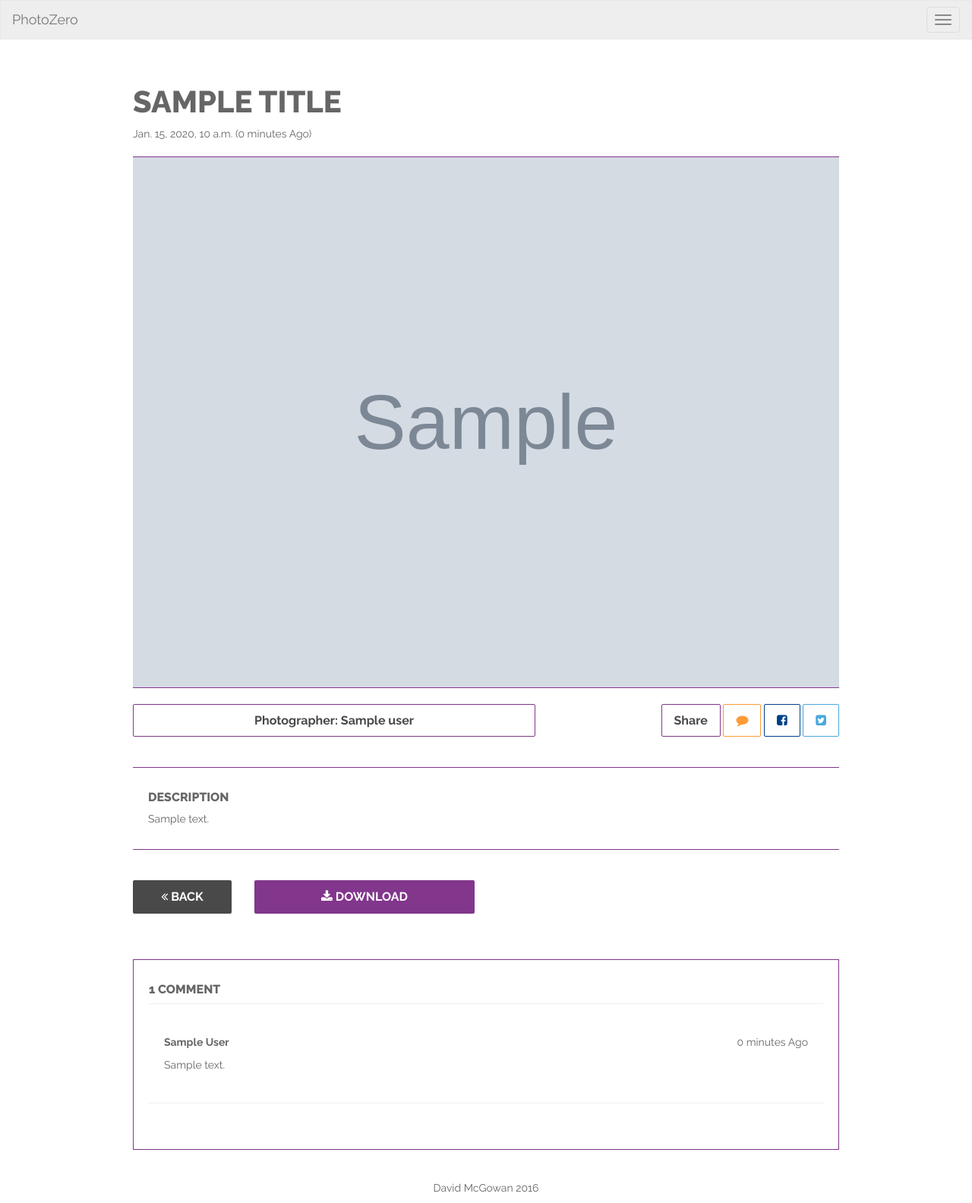
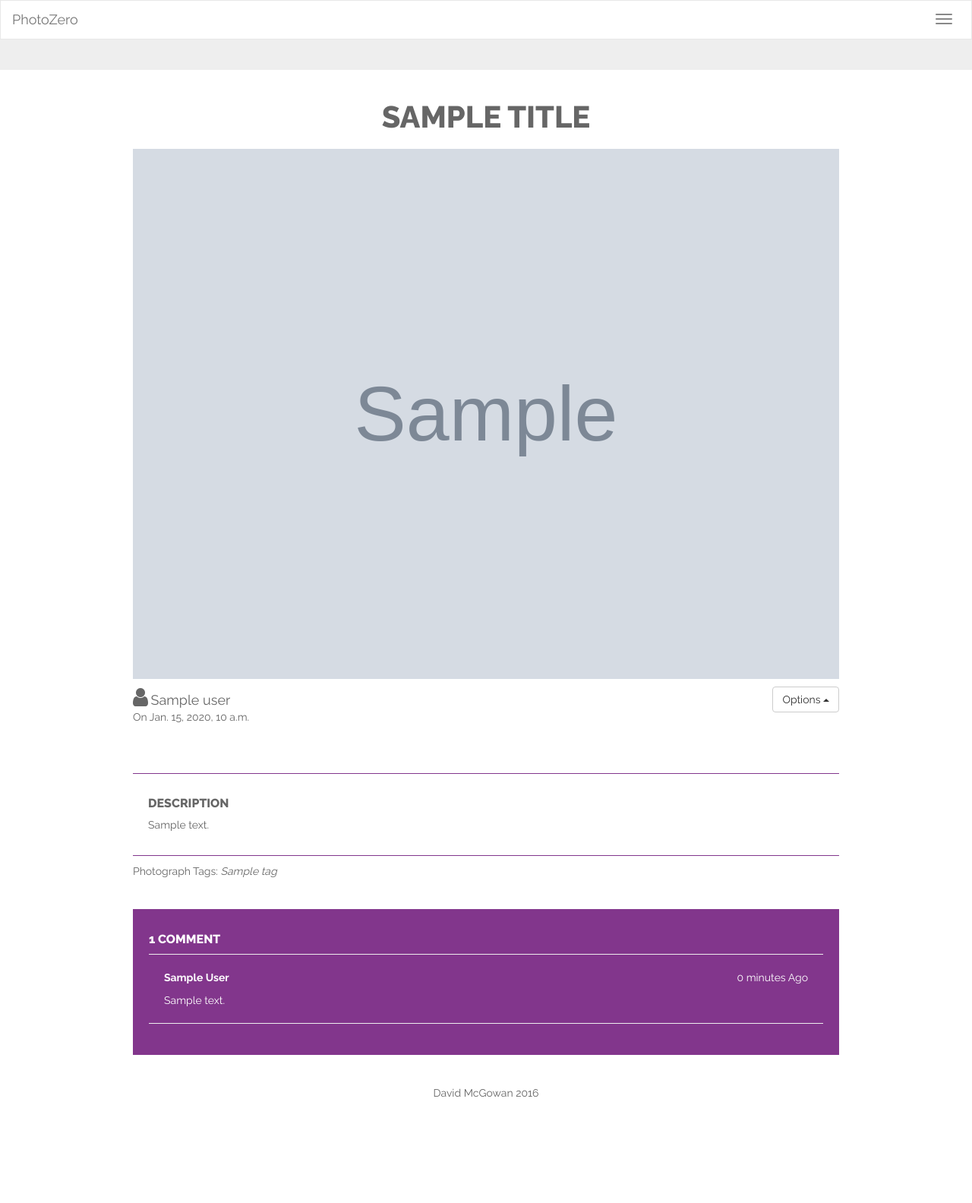
Before and after one commit to davidmcg1985/photozero-digitalocean, a Django app: template timeline/templates/photo_detail.html in a window 1280 px wide. Shown: the whole page at 76% size. After the commit the page ends 1445 px from the top, so only its background shows below. Run offline with Django 3.2, Linux system fonts and the light colour scheme; the template is opened without the code that fills it: most values are stand-ins (such as "Sample title", 1, 10 or a date in 2020); grey boxes marked "Sample" are stand-in pictures; parts of the project's set-up code (start-up, migrations or seed data) failed here and were passed over; some libraries are stand-ins or nearby versions.

Commit message:
more changes to UI

```diff
--- a/timeline/static/css/style.css
+++ b/timeline/static/css/style.css
@@ -3,7 +3,7 @@
 body {
     font-family: 'Raleway', Arial, sans-serif;
     color: #666;
-    background-color: #fff;
+    background-color: #eee;
     font-weight: 400;
     -webkit-font-smoothing: antialiased;
     position: relative;
@@ -166,8 +166,16 @@ a:focus {
 }
 
 .navbar-default {
-    background-color: #EEEEEE;
+    background-color: #FFFFFF;
     border-color: #E7E7E7;
+}
+
+.navbar-default .navbar-toggle {
+    border: none !important;
+}
+
+.navbar-default .navbar-toggle:hover, .navbar-default .navbar-toggle:focus {
+    background-color: #fff;
 }
 
 .logo {
@@ -183,15 +191,20 @@ a:focus {
 /***************************
 ******** Timeline ********
 ***************************/
+.timeline {
+    background-color: #ffffff;
+    margin: 40px 0;
+    padding: 20px 0;
+}
 
-.timeline {
+.timeline-image {
     text-align: center;
     padding: 10px 0px 10px 0px;
 }
 
-.timeline img {
-    border-top: 1px solid #82368C;
-    border-bottom: 1px solid #82368C;
+.timeline-image img {
+/*    border-top: 1px solid #82368C;
+    border-bottom: 1px solid #82368C;*/
     min-width: 100%;
     min-height: 100%;
 }
@@ -227,31 +240,40 @@ a:focus {
 ******** Photo Detail ********
 ***************************/
 
-.photoDetail {
-    text-align: center;
-    padding: 20px 0px;
+.photo {
+    background-color: #ffffff;
+    padding: 20px 0;
 }
 
-.photoDetail img {
-    border-top: 1px solid #82368C;
-    border-bottom: 1px solid #82368C;
+.photo-image {
+    text-align: center;
+    padding: 10px 0px 10px 0px;
+}
+
+.photo-image img {
+/*    border-top: 1px solid #82368C;
+    border-bottom: 1px solid #82368C;*/
     min-width: 100%;
     min-height: 100%;
 }
 
-#photoDetail hr {
+/*#photoDetail hr {
     padding: 0px;
     margin: 40px 0px 40px 0px;
+}*/
+
+.image-author {
+    font-size: 18px;
 }
 
 .description {
     border-top: 1px solid #82368C;
     border-bottom: 1px solid #82368C;
     padding: 20px;
-    margin: 20px 0px 40px 0px;
+    margin: 20px 0px 10px 0px;
 }
 
-.btn--comment {
+.btn-comment {
     box-shadow: 0px 0px 0px 0px #FF9B37 inset !important;
     border: 1px solid #FF9B37 !important;
     /*border-bottom: 5px solid #FF9B37 !important;*/
@@ -259,7 +281,7 @@ a:focus {
     text-decoration: none;
 }
 
-.btn--facebook {
+.btn-facebook {
     box-shadow: 0px 0px 0px 0px #004088 inset !important;
     border: 1px solid #004088 !important;
     /*border-bottom: 5px solid #004088 !important;*/
@@ -267,7 +289,7 @@ a:focus {
     text-decoration: none;
 }
 
-.btn--twitter {
+.btn-twitter {
     box-shadow: 0px 0px 0px 0px #49A8DE inset !important;
     border: 1px solid #49A8DE !important;
     /*border-bottom: 5px solid #49A8DE !important;*/
@@ -275,7 +297,7 @@ a:focus {
     text-decoration: none;
 }
 
-.btn--whatsapp {
+.btn-whatsapp {
     box-shadow: 0px 0px 0px 0px #43D854 inset !important;
     border: 1px solid #43D854 !important;
     /*border-bottom: 5px solid #43D854 !important;*/
@@ -286,18 +308,25 @@ a:focus {
 .comment-section {
     border: 1px solid #82368C;
     padding: 20px;
+    background-color: #82368C;
+    color: #ffffff;
 }
 
 .comment {
     margin: 20px;
 }
 
-.date {
+/*.date {
 
 }
 
 .comment-add {
 
+}*/
+
+.comment-link {
+    font-size: 19px;
+    color: #666;
 }
 
 @media only screen and (min-width: 768px) {
@@ -453,7 +482,7 @@ a:focus {
     /*margin-top: 20px;*/
     position: absolute;
     left: 5px;
-    bottom: 45px;
+    bottom: 25px;
     z-index: 1000px;
     /*margin: 5px 0 15px 0;*/
 }
--- a/timeline/templates/photo_detail.html
+++ b/timeline/templates/photo_detail.html
@@ -16,20 +16,19 @@
   <div class="space"></div> <!-- 40px Vertical Spacing -->
 
   <!-- Photo Detail -->
- 	<section id="photoDetail">
+ 	<div class="photo">
 
 	<div class="container">
 
 		<div class="row">
-			<div class="col-sm-12">
+			<div class="col-sm-12 text-center">
 				<h1>{{ title }}</h4>
-				{{ instance.timestamp }}  ({{ instance.timestamp | timesince }} Ago)
 			</div>
 		</div>
 
 		<div class="row">
 			<div class="col-md-12">
-				<div class="photoDetail">
+				<div class="photo-image">
 				{% if instance.image %}
 		    		<img src='{{ instance.image.url }}' class='img-responsive' />
 		    	{% endif %}
@@ -40,42 +39,63 @@
 
 	<div class="container"> <!-- Container -->
 
-		<div class="row">
+<!-- 		<div class="row">
 	        <div class="col-md-12">
 	          <div class="fb-like pull-left" data-href="{{ request.build_absolute_uri }}" data-layout="button_count" data-action="like" data-show-faces="true" data-share="false"></div>
 	        </div>
-	      </div>
+	    </div> -->
 
-	 	<div class="row">
+	    <div class="row">
+	    	<div class="col-xs-6 col-sm-6 text-left">
+	    		<i class="fa fa-user fa-2x"></i> <span class="image-author">{{ instance.user }}</span><br/>
+          		On {{ instance.timestamp }}
+        	</div>
 
-			<div class="col-md-7">
-				<a class="btn btn-block btn-lg btn-purplea" style="cursor: default; text-transform: none;">
-				Photographer: {{ instance.user }}
+			<div class="col-xs-6 col-sm-6 text-right">
+				<div class="btn-group dropup">
+				  <button type="button" class="btn btn-default dropdown-toggle" data-toggle="dropdown" aria-haspopup="true" aria-expanded="false">
+				    Options <span class="caret"></span>
+				  </button>
+				  <ul class="dropdown-menu dropdown-menu-right">
+				    <li><a href="{{ instance.image.url }}" role="button"><i class="fa fa-download"></i> Download</a></li>
+				    {% if user.is_superuser or request.user == instance.user %}
+				    <li><a href="{% url 'timeline:update' slug=instance.slug %}" role="button"><i class="fa fa-pencil-square-o"></i> Edit</a></li>
+				    <li><a href="{% url 'timeline:delete' slug=instance.slug %}" role="button"><i class="fa fa-times-circle"></i> Delete</a></li>
+				    {% else %}
+				    {% endif %}
+				    <li role="separator" class="divider"></li>
+				    <li><a href="{% url 'timeline:list' %}" role="button"><i class="fa fa-angle-double-left"></i> Back</a></li>
+				  </ul>
+				</div>
+			</div>
+		</div>
+
+		<div class="space"></div> <!-- 40px Vertical Spacing -->
+
+
+	 	<!--<div class="row">
+	 		<div class="col-xs-4 col-sm-2 col-md-2">
+				<span class="btn btn-block btn-purplea" style="cursor: default; text-transform: none;">Share</span>
+			</div>
+			<div class="col-xs-3 col-sm-2 col-md-1">
+				<a class="btn btn-block btn-graya btn-comment" href="#comments" data-toggle="tooltip" data-placement="bottom" title="Comments" data-original-title="Comments">
+				    <span><i class="fa fa-comment" style="color: #FF9B37;"></i></span>
 				</a>
 			</div>
-
-			<div class="col-md-5 text-right">
-					<span class="btn btn-lg btn-purplea" style="cursor: default; text-transform: none;">Share</span>
-				<!-- Comments section -->
-					<a class="btn btn-lg btn-graya btn--comment" href="#comments" data-toggle="tooltip" data-placement="bottom" title="Comments" data-original-title="Comments">
-					    <span><i class="fa fa-comment" style="color: #FF9B37;"></i></span>
-					</a>
-
-				<!-- Facebook -->
-				<a class="btn btn-lg btn-darka btn--facebook" target="_blank" href="https://www.facebook.com/sharer/sharer.php?u={{ request.build_absolute_uri }}" onclick="window.open(this.href,'facebook-share-dialog','width=626,height=436');return false;" data-toggle="tooltip" data-placement="bottom" title="Facebook" data-original-title="Facebook">
+			<div class="col-xs-3 col-sm-2 col-md-1">
+				<a class="btn btn-block btn-darka btn-facebook" target="_blank" href="https://www.facebook.com/sharer/sharer.php?u={{ request.build_absolute_uri }}" onclick="window.open(this.href,'facebook-share-dialog','width=626,height=436');return false;" data-toggle="tooltip" data-placement="bottom" title="Facebook" data-original-title="Facebook">
 				    <span><i class="fa fa-facebook-square" style="color: #004088;"></i></span>
 				</a>
-
-				<!-- Twitter -->
-				<a class="btn btn-lg btn-darka btn--twitter" target="_blank" href="https://twitter.com/home?status={{ share_string }}%20{{ request.build_absolute_uri }}" onclick="window.open(this.href,'twitter-share-dialog','width=626,height=436');return false;" data-toggle="tooltip" data-placement="bottom" title="Twitter" data-original-title="Twitter">
+			</div>
+			<div class="col-xs-3 col-sm-2 col-md-1">
+				<a class="btn btn-block btn-darka btn-twitter" target="_blank" href="https://twitter.com/home?status={{ share_string }}%20{{ request.build_absolute_uri }}" onclick="window.open(this.href,'twitter-share-dialog','width=626,height=436');return false;" data-toggle="tooltip" data-placement="bottom" title="Twitter" data-original-title="Twitter">
 				   <span><i class="fa fa-twitter-square" style="color: #49A8DE;"></i></span>
 				</a>
-
-				<!-- WhatsApp -->
-				<a class="btn btn-lg btn-darka btn--whatsapp hidden-md-plus" href="whatsapp://send?text={{ title }}%20{{ request.build_absolute_uri }}" target="_blank" data-text="{{ title }} " data-href="{{ request.build_absolute_uri }}" data-toggle="tooltip" data-placement="bottom" title="WhatsApp" data-original-title="WhatsApp"><span><i class="fa fa-whatsapp" style="color: #43D854;"></i></span></a>
-
 			</div>
-		</div>
+			<div class="col-xs-3 col-sm-2 col-md-1">
+				<a class="btn btn-block btn-darka btn-whatsapp hidden-md-plus" href="whatsapp://send?text={{ title }}%20{{ request.build_absolute_uri }}" target="_blank" data-text="{{ title }} " data-href="{{ request.build_absolute_uri }}" data-toggle="tooltip" data-placement="bottom" title="WhatsApp" data-original-title="WhatsApp"><span><i class="fa fa-whatsapp" style="color: #43D854;"></i></span></a>
+			</div>
+		</div>-->
 
 		<div class='row'>
 			<div class='col-sm-12'>
@@ -83,31 +103,8 @@
 					<h4>Description</h4>
 					{{ instance.description|linebreaks }}
 				</div>
+				Photograph Tags: <i>{{instance.tags.all|join:", "}}</i>
 			</div>
-		</div>
-
-		<div class="row">
-			<div class="col-sm-2">
-				<a href="{% url 'timeline:list' %}" class="btn btn-block btn-lg btn-dark" role="button"><i class="fa fa-angle-double-left"></i>
- Back</a>
-			</div>
-			<div class="col-sm-4">
-				<a href="{{ instance.image.url }}" class="btn btn-block btn-lg btn-purple" role="button"><i class="fa fa-download"></i> Download</a>
-			</div>
-			{% if user.is_superuser or request.user == instance.user %}
-			<div class="col-sm-4">
-				<a href="{% url 'timeline:update' slug=instance.slug %}" class="btn btn-block btn-lg btn-purple" role="button"><i class="fa fa-pencil-square-o"></i> Edit</a>
-			</div>
-			<div class="col-sm-2">
-				<a href="{% url 'timeline:delete' slug=instance.slug %}" class="btn btn-block btn-lg btn-red" role="button"><i class="fa fa-times-circle"></i> Delete</a>
-			</div>
-			{% else %}
-			<div class="col-sm-4">
-			</div>
-			<div class="col-sm-2">
-			</div>
-			{% endif %}
-
 		</div>
 
 		<div class="space"></div> <!-- 40px Vertical Spacing -->
@@ -146,14 +143,14 @@
 				<form method="POST" class="comment-form" action=''>
 					{% csrf_token %}
 			        {{ form | crispy }}
-				    <button type="submit" class="comment-add btn btn-lg btn-purple">Add</button>
+				    <button type="submit" class="comment-add btn btn-default">Add</button>
 				</form>
 			</div>
 		</div>
 		{% endif %}
 	</div>
 
-  </section>
+  </div>
 
 
 {% endblock content %}
--- a/timeline/views.py
+++ b/timeline/views.py
@@ -29,7 +29,7 @@ def photo_list(request):
 			Q(tags__name__in=[query])
 			).distinct()
 
-	paginator = Paginator(queryset_list, 10) # Show 25 contacts per page
+	paginator = Paginator(queryset_list, 10) # Show 10 items per page
 	page_request_var = "page"
 	page = request.GET.get(page_request_var)
 	try:
```
Also changed, not shown: timeline/templates/photo_list.html (+29 -34 lines), 1 other file.
